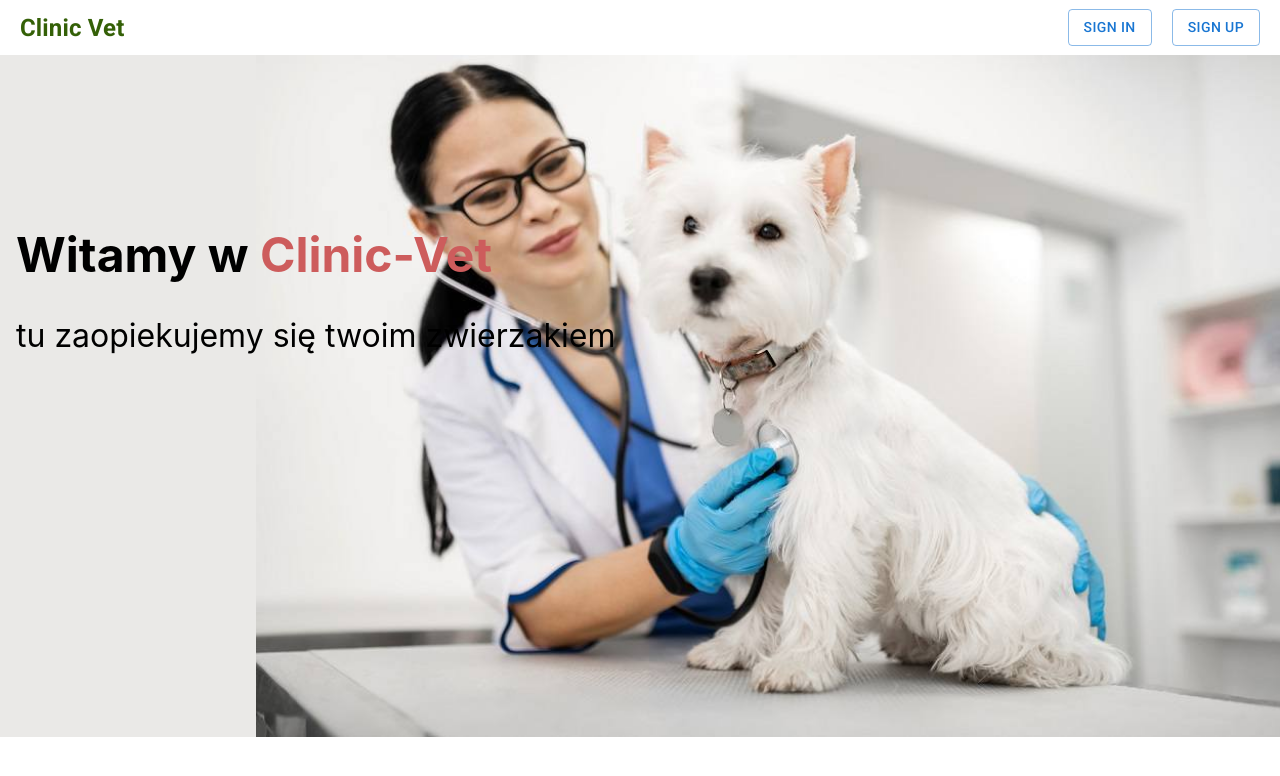
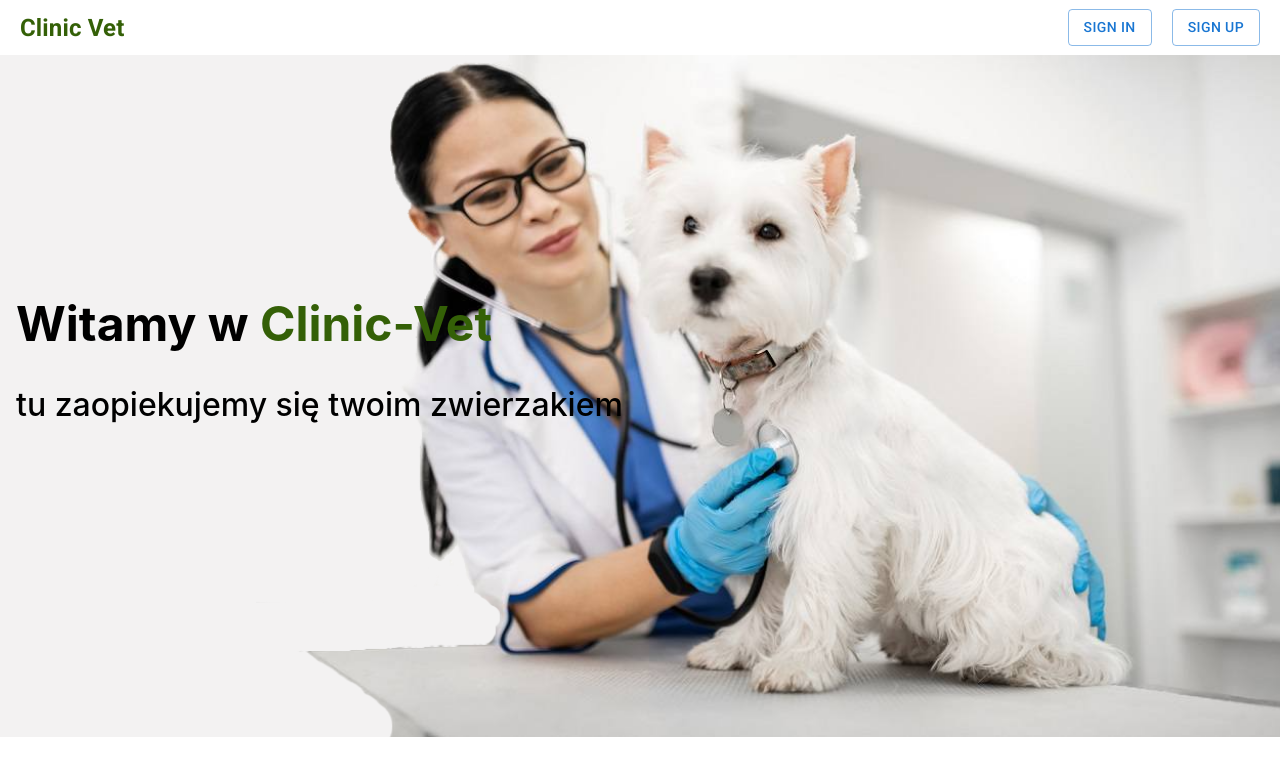
Before and after one commit to wmaterna/cypress-ebizes-task, a React (Create React App) app in the folder frontend/: page / in a window 1280 px wide. Shown: the top 776 px of the page. Built offline with nearby package versions, Linux system fonts and the light colour scheme.

Commit message:
Change background color, font weight,

```diff
--- a/frontend/src/components/hello_component/Hello_Component.css
+++ b/frontend/src/components/hello_component/Hello_Component.css
@@ -1,5 +1,5 @@
 .landing-page {
-    background-color: #eae9e7;
+    background-color: #f3f2f2;
     min-height: 80vh;
     width: 100%;
     display: flex;
@@ -10,22 +10,22 @@
 .title {
     position: absolute;
     max-width: 800px;
-    top: 25%;
+    top: 35%;
     left: 16px;
 }
 
 .clinic-name {
-    color: indianred;
+    color: #346007;
 }
 
 .title h3 {
     font-size: 3rem;
-
     margin-bottom: 2rem;
 }
 
 .title p {
     font-size: 2rem;
+    font-weight: 500;
 }
 
 .landing-page img {
--- a/frontend/src/components/hello_component/Hello_Component.tsx
+++ b/frontend/src/components/hello_component/Hello_Component.tsx
@@ -17,7 +17,7 @@ const HelloComponent: React.FC<props> = () => {
                 </p>
             </div>
 
-            <img src={"landing_photo_dog.jpeg"} alt={"Sweet dog and vet"}/>
+            <img src={"landing_photo_dog.png"} alt={"Sweet dog and vet"}/>
         </div>
     )
 }
```
Also changed, not shown: frontend/public/landing_photo_dog.jpeg (deleted), frontend/public/landing_photo_dog.png (added).
